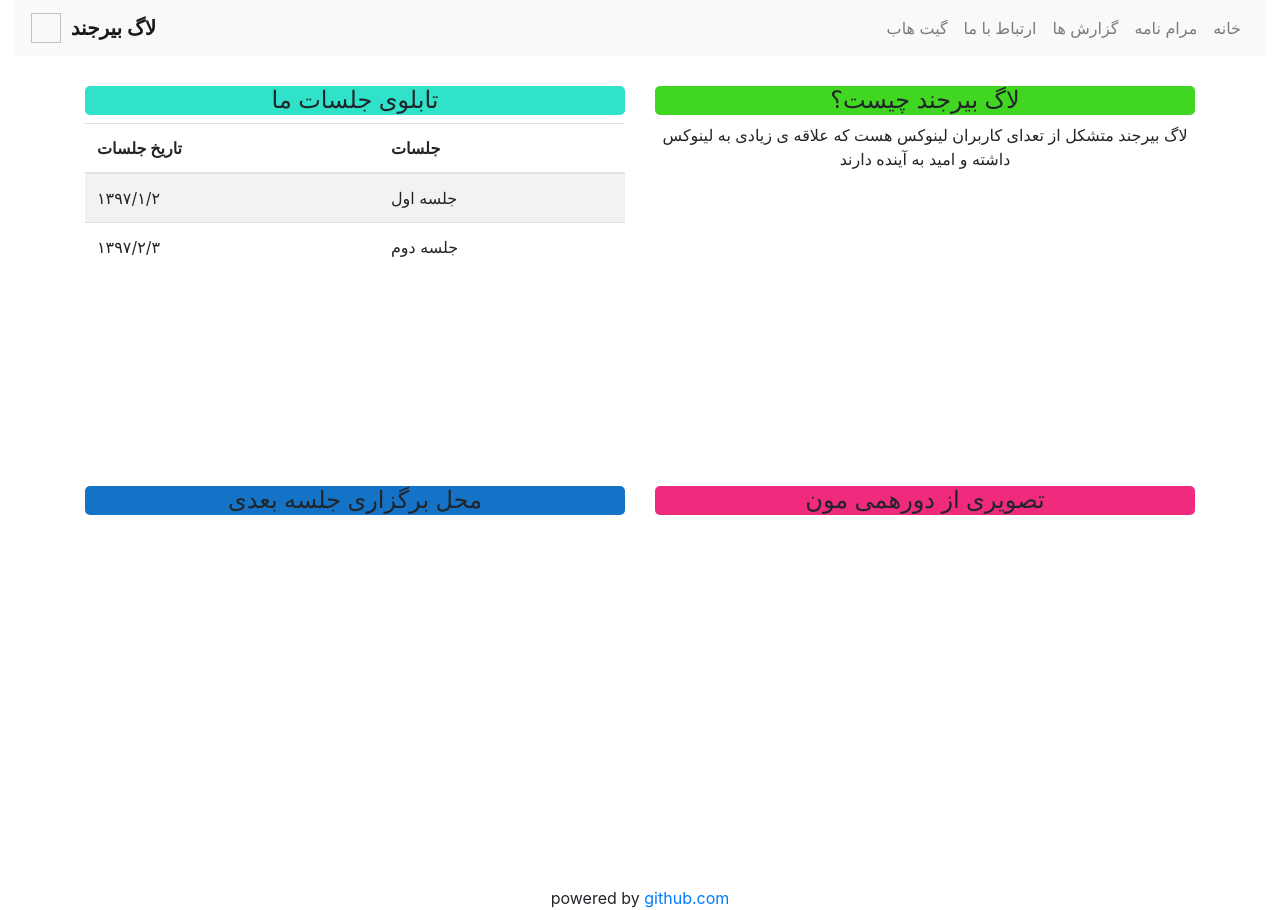
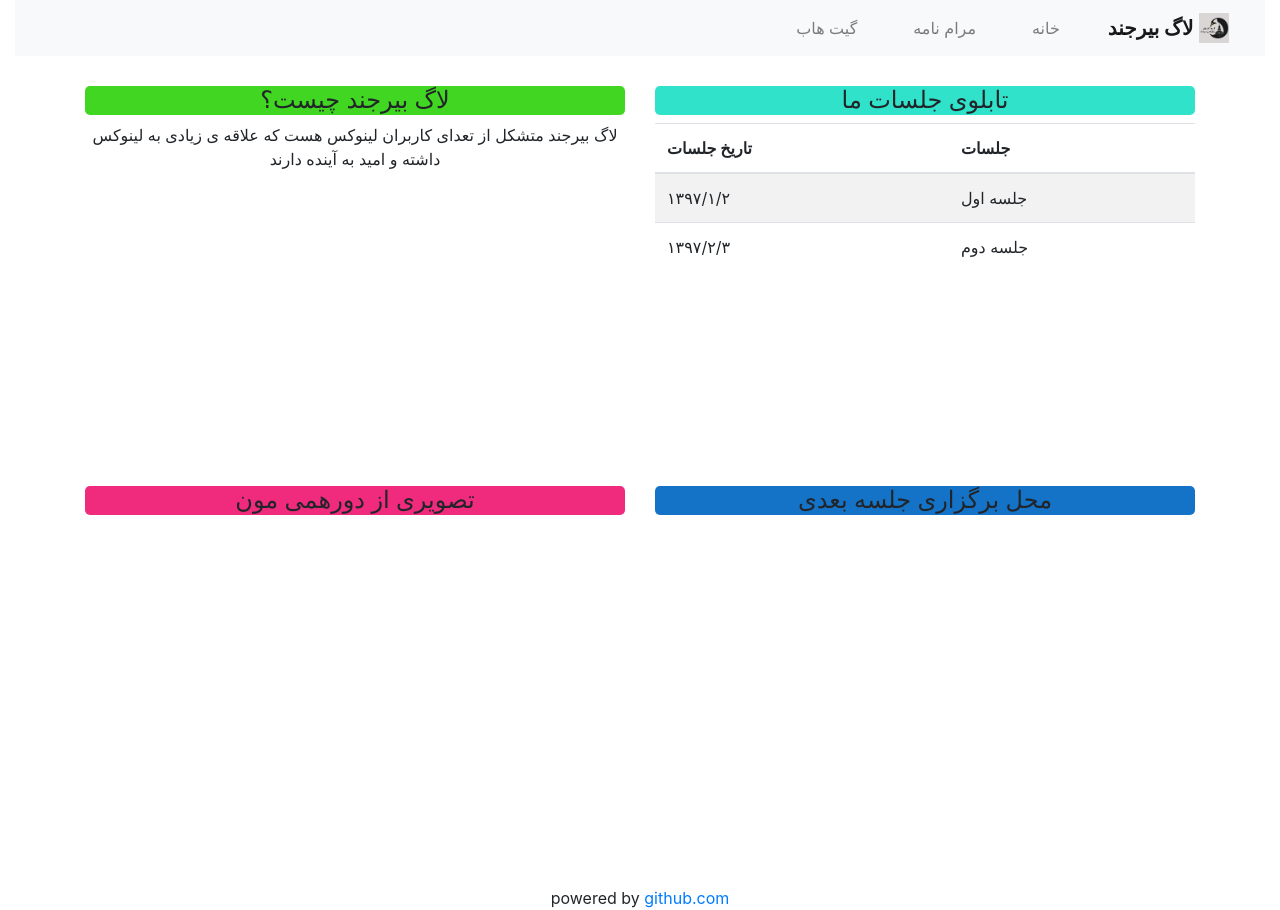
Before and after one commit to birlug/birlug.github.io, a Jekyll site: the page built from index.html, in a window 1280 px wide. Built offline with Jekyll 4.4.1, drawn with Linux system fonts in a browser that asks for light colours; nearby versions of some CDN libraries; library files that are not in the unit come from our copies.

Commit message:
some changes

```diff
--- a/_includes/header.html
+++ b/_includes/header.html
@@ -1,38 +1,20 @@
 <header>
   <div class="container-fluid" >
     <nav class="navbar navbar-expand-lg navbar-light bg-light" >
-            <a class="navbar-brand" href="#"><img  width="30" height="30" class="d-inline-block align-top mr-1" alt="">
+            <a class="navbar-brand" href="#"><img src="../imgs/logo.png" width="30" height="30" class="d-inline-block align-top mr-1" alt="">
                 <b>لاگ بیرجند</b></a>
             <button class="navbar-toggler" type="button" data-toggle="collapse" data-target="#navbarSupportedConten" aria-controls="navbarSupportedConten" aria-expanded="false" aria-label="Toggle navigation">
                 <span class="navbar-toggler-icon"></span>
             </button>
 
             <div class="ml-auto collapse navbar-collapse" id="navbarSupportedConten"  >
-                <ul class="navbar-nav ml-auto" >
+                {% for item in site.data.menu %}
+                <ul class="navbar-nav ">
                     <li class="nav-item">
-                        <a class="nav-link" href="#">گیت هاب<span class="sr-only">(current)</span></a>
+                        <a class="nav-link" href="{{ item.url }}">{{ item.text }}<span class="sr-only">(current)</span></a>
                     </li>
                 </ul>
-                <ul class="navbar-nav ">
-                    <li class="nav-item">
-                        <a class="nav-link" href="#">ارتباط با ما <span class="sr-only">(current)</span></a>
-                    </li>
-                </ul>
-                <ul class="navbar-nav ">
-                    <li class="nav-item">
-                        <a class="nav-link" href="#">گزارش ها <span class="sr-only">(current)</span></a>
-                    </li>
-                </ul>
-                <ul class="navbar-nav ">
-                    <li class="nav-item ">
-                        <a class="nav-link" href="#">مرام نامه  <span class="sr-only">(current)</span></a>
-                    </li>
-                </ul>
-                <ul class="navbar-nav ">
-                    <li class="nav-item ">
-                        <a class="nav-link" href="#">خانه  <span class="sr-only">(current)</span></a>
-                    </li>
-                </ul>
+                {% endfor %}
             </div>
     </nav>
   </div>
--- a/_layouts/default.html
+++ b/_layouts/default.html
@@ -1,5 +1,5 @@
 <!DOCTYPE html>
-<html>
+<html style="direction: rtl;">
   {% include head.html %}
   <body>
     {% include header.html %}
```
